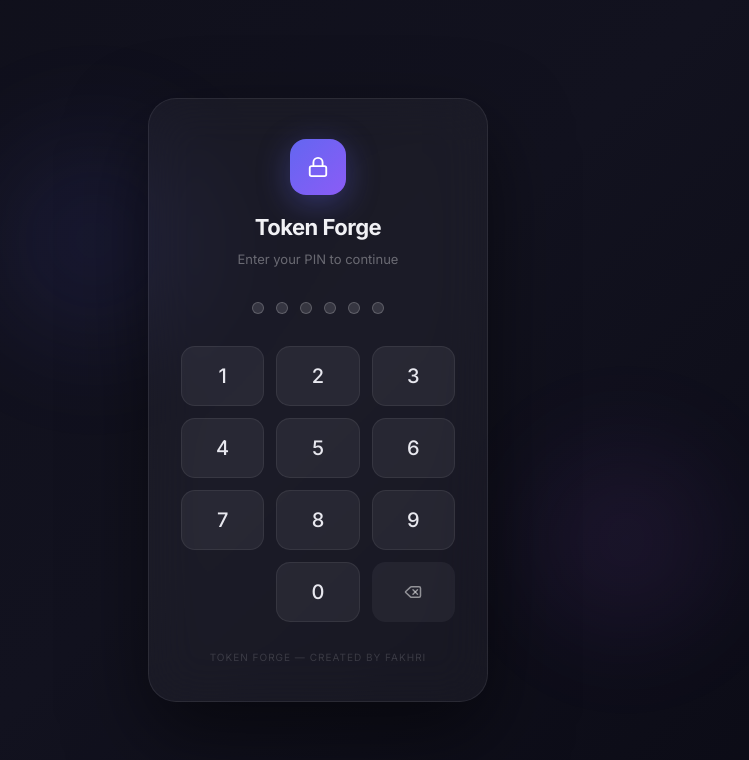
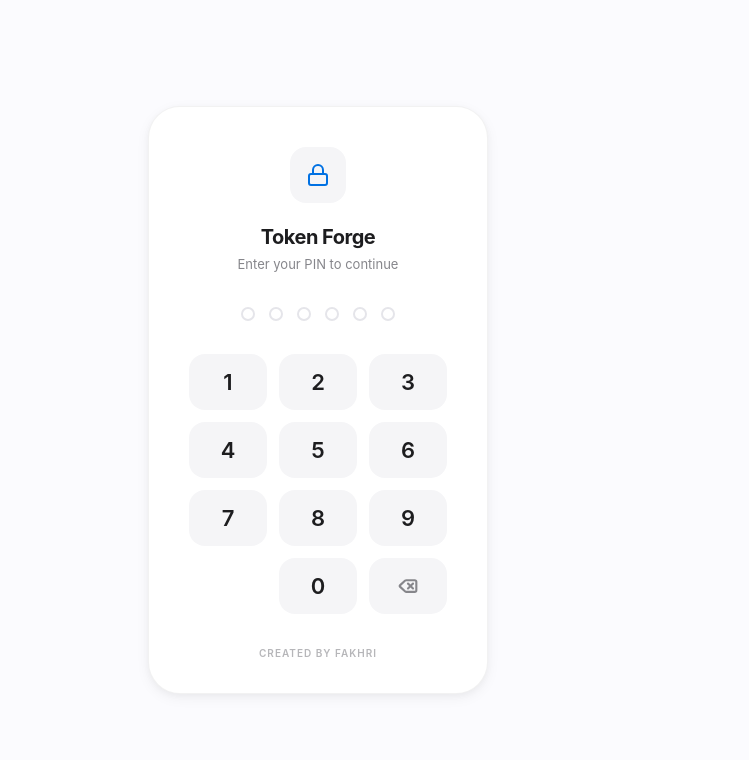
Before and after one commit to Fakhri269/TokenDecoder, a React (Vite) app: page / in a window 1280 px wide. Shown: the top 760 px of the page, without its empty margins (322-1071 px from the left). Built offline with nearby package versions, Linux system fonts and the light colour scheme.

Commit message:
style: redesign app to clean Apple/Stripe aesthetic

```diff
--- a/src/components/PinScreen.jsx
+++ b/src/components/PinScreen.jsx
@@ -4,7 +4,7 @@ import { Lock, Delete } from 'lucide-react';
 
 const CORRECT_PIN = '789012';
 
-export default function PinScreen({ onUnlock, addToast }) {
+export default function PinScreen({ onUnlock, isDark, addToast }) {
   const [pin, setPin] = useState('');
   const [shake, setShake] = useState(false);
   const [error, setError] = useState(false);
@@ -46,147 +46,75 @@ export default function PinScreen({ onUnlock, addToast }) {
     [null,'0','del'],
   ];
 
+  const c = {
+    bg: isDark ? 'bg-black' : 'bg-[#fbfbfe]',
+    cardBg: isDark ? 'bg-[#1c1c1e]' : 'bg-white',
+    text: isDark ? 'text-white' : 'text-[#1d1d1f]',
+    textMuted: isDark ? 'text-[#86868b]' : 'text-[#86868b]',
+    keyBg: isDark ? 'bg-[#2c2c2e]' : 'bg-[#f5f5f7]',
+    keyHover: isDark ? 'hover:bg-[#3a3a3c]' : 'hover:bg-[#e8e8ed]',
+    shadow: isDark ? 'shadow-none border border-white/10' : 'shadow-apple border border-black/5',
+  };
+
   return (
-    <div
-      className="fixed inset-0 flex items-center justify-center"
-      style={{
-        background: 'linear-gradient(135deg, #0f0f1a 0%, #12121f 50%, #0a0a14 100%)',
-        fontFamily: "'Inter', system-ui, sans-serif",
-      }}
-    >
-      {/* Background blobs */}
-      <div style={{
-        position: 'absolute', inset: 0, overflow: 'hidden', pointerEvents: 'none',
-      }}>
-        <div style={{
-          position: 'absolute', top: '10%', left: '20%',
-          width: 320, height: 320, borderRadius: '50%',
-          background: 'radial-gradient(circle, rgba(99,102,241,0.12) 0%, transparent 70%)',
-          filter: 'blur(40px)',
-        }} />
-        <div style={{
-          position: 'absolute', bottom: '15%', right: '15%',
-          width: 280, height: 280, borderRadius: '50%',
-          background: 'radial-gradient(circle, rgba(168,85,247,0.1) 0%, transparent 70%)',
-          filter: 'blur(40px)',
-        }} />
-      </div>
-
+    <div className={`fixed inset-0 flex items-center justify-center font-sans ${c.bg}`}>
       <motion.div
-        animate={shake ? { x: [-10, 10, -10, 10, -6, 6, -2, 2, 0] } : { x: 0 }}
-        transition={{ duration: 0.5 }}
-        style={{
-          position: 'relative',
-          width: '100%',
-          maxWidth: 340,
-          margin: '0 16px',
-          background: 'rgba(255,255,255,0.04)',
-          border: '1px solid rgba(255,255,255,0.08)',
-          borderRadius: 28,
-          backdropFilter: 'blur(24px)',
-          WebkitBackdropFilter: 'blur(24px)',
-          padding: '40px 32px 36px',
-          boxShadow: '0 32px 80px rgba(0,0,0,0.5)',
-        }}
+        animate={shake ? { x: [-10, 10, -10, 10, -5, 5, 0] } : { x: 0 }}
+        transition={{ duration: 0.4 }}
+        className={`w-full max-w-[340px] mx-4 p-8 pt-10 pb-8 rounded-[32px] flex flex-col items-center relative overflow-hidden ${c.cardBg} ${c.shadow}`}
       >
-        {/* Logo */}
-        <div style={{ display: 'flex', flexDirection: 'column', alignItems: 'center', marginBottom: 32 }}>
-          <div style={{
-            width: 56, height: 56, borderRadius: 16,
-            background: 'linear-gradient(135deg, #6366f1, #8b5cf6)',
-            display: 'flex', alignItems: 'center', justifyContent: 'center',
-            marginBottom: 16,
-            boxShadow: '0 8px 32px rgba(99,102,241,0.35)',
-          }}>
-            <Lock size={22} color="white" />
-          </div>
-          <h1 style={{
-            color: '#f1f1f5', fontSize: 22, fontWeight: 700,
-            letterSpacing: '-0.5px', margin: 0, marginBottom: 6,
-          }}>
-            Token Forge
-          </h1>
-          <p style={{
-            color: 'rgba(255,255,255,0.35)', fontSize: 13, margin: 0,
-            textAlign: 'center',
-          }}>
-            Enter your PIN to continue
-          </p>
+        <div className={`w-14 h-14 rounded-2xl flex items-center justify-center mb-5 ${isDark ? 'bg-[#2c2c2e]' : 'bg-[#f5f5f7]'}`}>
+          <Lock size={24} className={isDark ? 'text-[#0a84ff]' : 'text-[#0071e3]'} />
         </div>
 
+        <h1 className={`text-xl font-bold tracking-tight mb-1 ${c.text}`}>
+          Token Forge
+        </h1>
+        <p className={`text-[13px] text-center mb-8 ${c.textMuted}`}>
+          Enter your PIN to continue
+        </p>
+
         {/* PIN Dots */}
-        <div style={{ display: 'flex', justifyContent: 'center', gap: 12, marginBottom: 32 }}>
+        <div className="flex justify-center gap-3.5 mb-8 h-4 items-center">
           {[0,1,2,3,4,5].map(i => {
             const filled = i < pin.length;
-            const isError = error;
             return (
               <motion.div
                 key={i}
-                animate={filled ? { scale: [1, 1.25, 1] } : { scale: 1 }}
+                animate={filled ? { scale: [1, 1.3, 1] } : { scale: 1 }}
                 transition={{ duration: 0.2 }}
-                style={{
-                  width: 12, height: 12, borderRadius: '50%',
-                  background: filled
-                    ? isError
-                      ? 'linear-gradient(135deg, #ef4444, #f87171)'
-                      : 'linear-gradient(135deg, #6366f1, #8b5cf6)'
-                    : 'rgba(255,255,255,0.12)',
-                  border: filled ? 'none' : '1.5px solid rgba(255,255,255,0.2)',
-                  transition: 'all 0.15s ease',
-                  boxShadow: filled && !isError ? '0 0 10px rgba(99,102,241,0.5)' : 'none',
-                }}
+                className={`w-3.5 h-3.5 rounded-full border-2 transition-all duration-200 ${
+                  filled
+                    ? error
+                      ? 'bg-red-500 border-red-500'
+                      : (isDark ? 'bg-[#0a84ff] border-[#0a84ff]' : 'bg-[#0071e3] border-[#0071e3]')
+                    : (isDark ? 'bg-transparent border-[#3a3a3c]' : 'bg-transparent border-[#e5e5ea]')
+                }`}
               />
             );
           })}
         </div>
 
         {/* Keypad */}
-        <div style={{ display: 'grid', gridTemplateColumns: 'repeat(3, 1fr)', gap: 12 }}>
+        <div className="grid grid-cols-3 gap-3 w-full px-2">
           {keys.flat().map((k, idx) => {
             if (k === null) return <div key={idx} />;
             if (k === 'del') return (
               <motion.button
                 key="del"
-                whileTap={{ scale: 0.88 }}
+                whileTap={{ scale: 0.9 }}
                 onClick={handleDelete}
-                style={{
-                  height: 60, borderRadius: 14, border: 'none',
-                  background: 'rgba(255,255,255,0.05)',
-                  color: 'rgba(255,255,255,0.5)',
-                  cursor: 'pointer', display: 'flex', alignItems: 'center', justifyContent: 'center',
-                  transition: 'background 0.2s',
-                }}
-                onMouseEnter={e => e.currentTarget.style.background = 'rgba(255,255,255,0.1)'}
-                onMouseLeave={e => e.currentTarget.style.background = 'rgba(255,255,255,0.05)'}
+                className={`h-14 rounded-2xl flex items-center justify-center transition-colors ${c.keyBg} ${c.keyHover} ${c.text}`}
               >
-                <Delete size={18} />
+                <Delete size={20} strokeWidth={2.5} className={c.textMuted} />
               </motion.button>
             );
             return (
               <motion.button
                 key={k}
-                whileTap={{ scale: 0.88 }}
+                whileTap={{ scale: 0.9 }}
                 onClick={() => handleKey(k)}
-                style={{
-                  height: 60, borderRadius: 14, border: '1px solid rgba(255,255,255,0.07)',
-                  background: 'rgba(255,255,255,0.06)',
-                  color: '#e8e8ef',
-                  fontSize: 20, fontWeight: 500,
-                  cursor: 'pointer',
-                  transition: 'all 0.2s',
-                  letterSpacing: '0',
-                  fontFamily: 'inherit',
-                }}
-                onMouseEnter={e => {
-                  e.currentTarget.style.background = 'rgba(99,102,241,0.15)';
-                  e.currentTarget.style.borderColor = 'rgba(99,102,241,0.3)';
-                  e.currentTarget.style.color = '#a5b4fc';
-                }}
-                onMouseLeave={e => {
-                  e.currentTarget.style.background = 'rgba(255,255,255,0.06)';
-                  e.currentTarget.style.borderColor = 'rgba(255,255,255,0.07)';
-                  e.currentTarget.style.color = '#e8e8ef';
-                }}
+                className={`h-14 rounded-2xl text-[22px] font-semibold flex items-center justify-center transition-colors ${c.keyBg} ${c.keyHover} ${c.text}`}
               >
                 {k}
               </motion.button>
@@ -194,30 +122,8 @@ export default function PinScreen({ onUnlock, addToast }) {
           })}
         </div>
 
-        {/* Error hint */}
-        <AnimatePresence>
-          {error && (
-            <motion.p
-              initial={{ opacity: 0, y: -4 }}
-              animate={{ opacity: 1, y: 0 }}
-              exit={{ opacity: 0 }}
-              style={{
-                textAlign: 'center', color: '#f87171', fontSize: 12,
-                marginTop: 20, marginBottom: 0,
-              }}
-            >
-              Wrong PIN. Please try again.
-            </motion.p>
-          )}
-        </AnimatePresence>
-
-        {/* Watermark */}
-        <p style={{
-          textAlign: 'center', color: 'rgba(255,255,255,0.15)',
-          fontSize: 10, letterSpacing: '0.1em', textTransform: 'uppercase',
-          marginTop: error ? 12 : 28, marginBottom: 0,
-        }}>
-          Token Forge — Created by Fakhri
+        <p className={`mt-8 text-[10px] font-semibold tracking-widest uppercase ${c.textMuted} opacity-60`}>
+          Created by Fakhri
         </p>
       </motion.div>
     </div>
--- a/src/components/SettingsDrawer.jsx
+++ b/src/components/SettingsDrawer.jsx
@@ -10,13 +10,18 @@ export default function SettingsDrawer({ isOpen, onClose, settings, onSave, isDa
 
   const handleSave = () => onSave({ key: keyVal, iv: ivVal });
 
-  const bg     = isDark ? 'bg-[#141414]' : 'bg-white';
-  const border = isDark ? 'border-[#2a2a2a]' : 'border-[#e8e8e8]';
-  const input  = isDark
-    ? 'bg-[#1e1e1e] border-[#2e2e2e] text-[#e8e8e8] focus:border-[#555] placeholder:text-[#3a3a3a]'
-    : 'bg-[#f7f7f7] border-[#e0e0e0] text-[#1a1a1a] focus:border-[#aaa] placeholder:text-[#ccc]';
-  const muted  = isDark ? 'text-[#555]' : 'text-[#aaa]';
-  const label  = isDark ? 'text-[#aaa]' : 'text-[#555]';
+  const c = {
+    bg: isDark ? 'bg-[#1c1c1e]' : 'bg-[#ffffff]',
+    border: isDark ? 'border-white/10' : 'border-black/5',
+    inputBg: isDark ? 'bg-[#2c2c2e]' : 'bg-[#f5f5f7]',
+    inputFocus: isDark ? 'focus:border-[#0a84ff] focus:ring-1 focus:ring-[#0a84ff]' : 'focus:border-[#0071e3] focus:ring-1 focus:ring-[#0071e3]',
+    text: isDark ? 'text-white' : 'text-[#1d1d1f]',
+    textMuted: isDark ? 'text-[#86868b]' : 'text-[#86868b]',
+    btnBg: isDark ? 'bg-[#2c2c2e]' : 'bg-[#f5f5f7]',
+    btnHover: isDark ? 'hover:bg-[#3a3a3c]' : 'hover:bg-[#e8e8ed]',
+    primaryBg: isDark ? 'bg-[#0a84ff]' : 'bg-[#0071e3]',
+    primaryHover: isDark ? 'hover:bg-[#007aff]' : 'hover:bg-[#0077ed]',
+  };
 
   return (
     <AnimatePresence>
@@ -26,62 +31,58 @@ export default function SettingsDrawer({ isOpen, onClose, settings, onSave, isDa
             initial={{ opacity: 0 }}
             animate={{ opacity: 1 }}
             exit={{ opacity: 0 }}
-            transition={{ duration: 0.15 }}
+            transition={{ duration: 0.2 }}
             onClick={onClose}
-            className="fixed inset-0 bg-black/30 z-40"
+            className="fixed inset-0 bg-black/20 backdrop-blur-sm z-40"
           />
 
           <motion.aside
             initial={{ x: '100%' }}
             animate={{ x: 0 }}
             exit={{ x: '100%' }}
-            transition={{ type: 'tween', ease: [0.32, 0.72, 0, 1], duration: 0.22 }}
-            className={`fixed top-0 right-0 w-[380px] max-w-[92vw] h-full border-l z-50 flex flex-col ${bg} ${border}`}
+            transition={{ type: 'spring', damping: 26, stiffness: 300 }}
+            className={`fixed top-0 right-0 w-[400px] max-w-[92vw] h-full shadow-2xl z-50 flex flex-col ${c.bg} ${c.border}`}
           >
             {/* Header */}
-            <div className={`flex items-center justify-between px-6 py-5 border-b ${border}`}>
-              <span className={`text-[15px] font-semibold tracking-[-0.2px] ${isDark ? 'text-[#e8e8e8]' : 'text-[#1a1a1a]'}`}>
+            <div className={`flex items-center justify-between px-8 py-6 border-b ${c.border}`}>
+              <span className={`text-[17px] font-bold tracking-tight ${c.text}`}>
                 Settings
               </span>
               <button
                 onClick={onClose}
-                className={`p-1.5 rounded-md transition-colors ${muted} ${isDark ? 'hover:bg-[#222] hover:text-[#ccc]' : 'hover:bg-[#f0f0f0] hover:text-[#333]'}`}
+                className={`w-8 h-8 rounded-full flex items-center justify-center transition-colors ${c.btnBg} ${c.btnHover} ${c.textMuted}`}
               >
-                <X size={15} />
+                <X size={16} />
               </button>
             </div>
 
             {/* Body */}
-            <div className="flex-1 px-6 py-6 space-y-8 overflow-y-auto">
+            <div className="flex-1 px-8 py-8 space-y-8 overflow-y-auto">
 
               {/* Appearance */}
               <div>
-                <p className={`text-[10px] font-bold uppercase tracking-widest mb-4 ${muted}`}>Appearance</p>
-                <div className={`flex items-center justify-between py-3 px-4 rounded-xl border ${isDark ? 'border-[#2a2a2a] bg-[#1a1a1a]' : 'border-[#ebebeb] bg-[#f7f7f7]'}`}>
+                <p className={`text-[12px] font-bold uppercase tracking-widest mb-4 ${c.textMuted}`}>Appearance</p>
+                <div className={`flex items-center justify-between p-4 rounded-[16px] border ${c.border} ${isDark ? 'bg-[#1c1c1e]' : 'bg-white'}`}>
                   <div className="flex items-center gap-3">
-                    <div className={`w-8 h-8 rounded-lg flex items-center justify-center ${isDark ? 'bg-[#252525]' : 'bg-white border border-[#e8e8e8]'}`}>
-                      {isDark ? <Moon size={14} className={muted} /> : <Sun size={14} className="text-[#aaa]" />}
+                    <div className={`w-9 h-9 rounded-xl flex items-center justify-center ${c.btnBg}`}>
+                      {isDark ? <Moon size={16} className={c.textMuted} /> : <Sun size={16} className={c.textMuted} />}
                     </div>
                     <div>
-                      <p className={`text-[13px] font-medium ${isDark ? 'text-[#ccc]' : 'text-[#444]'}`}>
+                      <p className={`text-[14px] font-semibold ${c.text}`}>
                         {isDark ? 'Dark Mode' : 'Light Mode'}
                       </p>
-                      <p className={`text-[11px] ${muted}`}>Toggle interface theme</p>
+                      <p className={`text-[12px] ${c.textMuted}`}>Toggle interface theme</p>
                     </div>
                   </div>
 
-                  {/* Toggle */}
                   <button
                     onClick={onToggleTheme}
-                    role="switch"
-                    aria-checked={isDark}
-                    className={`relative w-10 h-[22px] rounded-full transition-colors ${isDark ? 'bg-[#e8e8e8]' : 'bg-[#ccc]'}`}
+                    className={`relative w-12 h-7 rounded-full transition-colors ${isDark ? 'bg-[#34c759]' : 'bg-[#e5e5ea]'}`}
                   >
                     <motion.span
                       layout
                       transition={{ type: 'spring', damping: 24, stiffness: 400 }}
-                      className={`absolute top-[3px] w-4 h-4 rounded-full bg-white shadow-sm ${isDark ? 'left-[22px]' : 'left-[3px]'}`}
-                      style={{ backgroundColor: isDark ? '#111' : '#fff' }}
+                      className={`absolute top-[2px] w-6 h-6 rounded-full bg-white shadow-sm ${isDark ? 'left-[22px]' : 'left-[2px]'}`}
                     />
                   </button>
                 </div>
@@ -89,39 +90,39 @@ export default function SettingsDrawer({ isOpen, onClose, settings, onSave, isDa
 
               {/* Encryption */}
               <div>
-                <p className={`text-[10px] font-bold uppercase tracking-widest mb-4 ${muted}`}>Encryption</p>
+                <p className={`text-[12px] font-bold uppercase tracking-widest mb-4 ${c.textMuted}`}>Encryption</p>
                 <div className="space-y-5">
                   <div>
-                    <label className={`block text-[12px] font-medium mb-1.5 ${label}`}>AES Key</label>
+                    <label className={`block text-[13px] font-semibold mb-2 ${c.text}`}>AES Key</label>
                     <input
                       type="text"
                       value={keyVal}
                       onChange={e => setKeyVal(e.target.value)}
                       maxLength={32}
                       spellCheck={false}
-                      className={`w-full px-3 py-2.5 border rounded-lg font-mono text-[12px] outline-none transition-all ${input}`}
+                      className={`w-full px-4 py-3.5 border rounded-2xl font-mono text-[13px] outline-none transition-all ${c.inputBg} ${c.border} ${c.text} ${c.inputFocus}`}
                     />
-                    <div className="flex justify-between mt-1.5">
-                      <span className={`text-[11px] ${muted}`}>32 characters required</span>
-                      <span className={`text-[11px] font-mono ${keyVal.length === 32 ? 'text-emerald-500' : 'text-red-400'}`}>
+                    <div className="flex justify-between mt-2 px-1">
+                      <span className={`text-[12px] ${c.textMuted}`}>32 characters required</span>
+                      <span className={`text-[12px] font-mono font-medium ${keyVal.length === 32 ? (isDark ? 'text-[#32d74b]' : 'text-[#34c759]') : (isDark ? 'text-[#ff453a]' : 'text-[#ff3b30]')}`}>
                         {keyVal.length}/32
                       </span>
                     </div>
                   </div>
 
                   <div>
-                    <label className={`block text-[12px] font-medium mb-1.5 ${label}`}>IV (16 characters)</label>
+                    <label className={`block text-[13px] font-semibold mb-2 ${c.text}`}>Initialization Vector (IV)</label>
                     <input
                       type="text"
                       value={ivVal}
                       onChange={e => setIvVal(e.target.value)}
                       maxLength={16}
                       spellCheck={false}
-                      className={`w-full px-3 py-2.5 border rounded-lg font-mono text-[12px] outline-none transition-all ${input}`}
+                      className={`w-full px-4 py-3.5 border rounded-2xl font-mono text-[13px] outline-none transition-all ${c.inputBg} ${c.border} ${c.text} ${c.inputFocus}`}
                     />
-                    <div className="flex justify-between mt-1.5">
-                      <span className={`text-[11px] ${muted}`}>16 characters required</span>
-                      <span className={`text-[11px] font-mono ${ivVal.length === 16 ? 'text-emerald-500' : 'text-red-400'}`}>
+                    <div className="flex justify-between mt-2 px-1">
+                      <span className={`text-[12px] ${c.textMuted}`}>16 characters required</span>
+                      <span className={`text-[12px] font-mono font-medium ${ivVal.length === 16 ? (isDark ? 'text-[#32d74b]' : 'text-[#34c759]') : (isDark ? 'text-[#ff453a]' : 'text-[#ff3b30]')}`}>
                         {ivVal.length}/16
                       </span>
                     </div>
@@ -131,18 +132,16 @@ export default function SettingsDrawer({ isOpen, onClose, settings, onSave, isDa
             </div>
 
             {/* Footer */}
-            <div className={`px-6 py-5 border-t ${border}`}>
+            <div className={`px-8 py-6 border-t ${c.border}`}>
               <button
                 onClick={handleSave}
                 disabled={keyVal.length !== 32 || ivVal.length !== 16}
-                className={`w-full flex items-center justify-center gap-2 px-4 py-2.5 rounded-lg text-[13px] font-semibold transition-colors disabled:opacity-40 disabled:cursor-not-allowed ${
-                  isDark ? 'bg-[#e8e8e8] text-[#111] hover:bg-white' : 'bg-[#1a1a1a] text-white hover:bg-[#333]'
-                }`}
+                className={`w-full flex items-center justify-center gap-2 px-6 py-3.5 rounded-2xl text-[15px] font-semibold transition-all shadow-sm disabled:opacity-40 disabled:cursor-not-allowed disabled:shadow-none text-white ${c.primaryBg} ${c.primaryHover}`}
               >
-                <Save size={14} />
+                <Save size={16} />
                 Save Changes
               </button>
-              <div className={`mt-4 text-center text-[10px] tracking-wider uppercase font-semibold ${muted}`}>
+              <div className={`mt-5 text-center text-[10px] tracking-widest uppercase font-bold ${c.textMuted} opacity-60`}>
                 Token Forge — Created by Fakhri
               </div>
             </div>
--- a/src/index.css
+++ b/src/index.css
@@ -1,54 +1,75 @@
-@import url('https://fonts.googleapis.com/css2?family=Inter:wght@400;500;600;700;800&family=JetBrains+Mono:wght@400;500;600&display=swap');
 @import "tailwindcss";
+@import url('https://fonts.googleapis.com/css2?family=Inter:wght@300;400;500;600;700;800;900&family=JetBrains+Mono:wght@400;500;600;700&display=swap');
 
 @theme {
-  --font-sans: 'Inter', system-ui, -apple-system, sans-serif;
-  --font-mono: 'JetBrains Mono', monospace;
+  --font-sans: 'Inter', -apple-system, BlinkMacSystemFont, 'Segoe UI', Roboto, Helvetica, Arial, sans-serif;
+  --font-mono: 'JetBrains Mono', 'Fira Code', monospace;
+
+  /* Light Theme Colors (Apple/Stripe inspired) */
+  --color-surface-1: #ffffff;
+  --color-surface-2: #f7f9fc;
+  --color-surface-3: #f1f5f9;
+  --color-surface-4: #e2e8f0;
+  --color-border: rgba(0, 0, 0, 0.06);
+  --color-border-hover: rgba(0, 0, 0, 0.12);
+  --color-accent: #0071e3; /* Apple Blue */
+  --color-accent-light: #47a1ff;
+
+  /* Dark Theme Colors */
+  --color-dark-surface-1: #1c1c1e; /* Apple Dark Mode */
+  --color-dark-surface-2: #2c2c2e;
+  --color-dark-surface-3: #3a3a3c;
+  --color-dark-border: rgba(255, 255, 255, 0.1);
+  --color-dark-border-hover: rgba(255, 255, 255, 0.2);
 }
 
-html { font-family: var(--font-sans); }
-
-/* ── Light ── */
-body {
-  background: #ffffff;
-  color: #1a1a1a;
+html {
+  font-family: var(--font-sans);
 }
 
-/* ── Dark ── */
-html.dark body {
-  background: #111111;
-  color: #e8e8e8;
+body {
+  background: #fbfbfe;
+  color: #1d1d1f; /* Apple Text Color */
+  transition: background-color 0.3s ease, color 0.3s ease;
+  -webkit-font-smoothing: antialiased;
 }
 
-/* Scrollbar */
-::-webkit-scrollbar { width: 4px; height: 4px; }
+html.dark body {
+  background: #000000;
+  color: #f5f5f7;
+}
+
+/* Custom scrollbar */
+::-webkit-scrollbar { width: 6px; height: 6px; }
 ::-webkit-scrollbar-track { background: transparent; }
-::-webkit-scrollbar-thumb { background: #d1d1d1; border-radius: 99px; }
-::-webkit-scrollbar-thumb:hover { background: #a8a8a8; }
-html.dark ::-webkit-scrollbar-thumb { background: #2e2e2e; }
-html.dark ::-webkit-scrollbar-thumb:hover { background: #404040; }
+::-webkit-scrollbar-thumb { background: rgba(0,0,0,0.15); border-radius: 10px; }
+::-webkit-scrollbar-thumb:hover { background: rgba(0,0,0,0.25); }
+html.dark ::-webkit-scrollbar-thumb { background: rgba(255,255,255,0.15); }
+html.dark ::-webkit-scrollbar-thumb:hover { background: rgba(255,255,255,0.25); }
 
-/* Syntax — Light */
-.syn-key  { color: #0550ae; }
-.syn-str  { color: #116329; }
-.syn-num  { color: #953800; }
-.syn-bool { color: #8250df; }
-.syn-null { color: #cf222e; }
+/* Syntax highlighting */
+.syn-key { color: #635bff; font-weight: 500; } /* Stripe Blurple */
+.syn-str { color: #008a52; } /* Dark Green */
+.syn-num { color: #d946ef; } /* Pink/Purple */
+.syn-bool { color: #0071e3; font-weight: 600; }
+.syn-null { color: #ef4444; font-weight: 600; }
 
-/* Syntax — Dark */
-html.dark .syn-key  { color: #79c0ff; }
-html.dark .syn-str  { color: #7ee787; }
-html.dark .syn-num  { color: #ffa657; }
-html.dark .syn-bool { color: #d2a8ff; }
-html.dark .syn-null { color: #ff7b72; }
+html.dark .syn-key { color: #a5b4fc; }
+html.dark .syn-str { color: #6ee7b7; }
+html.dark .syn-num { color: #fcd34d; }
+html.dark .syn-bool { color: #93c5fd; }
+html.dark .syn-null { color: #fca5a5; }
 
-textarea::placeholder { color: #c8c8c8; }
-html.dark textarea::placeholder { color: #3a3a3a; }
+/* Textarea placeholder */
+textarea::placeholder { color: #a1a1aa; }
+html.dark textarea::placeholder { color: #52525b; }
 
-/* Smooth transitions */
-*, *::before, *::after {
-  transition-property: background-color, border-color, color, opacity;
-  transition-duration: 0.12s;
-  transition-timing-function: ease;
+/* Custom Utilities for shadows */
+@layer utilities {
+  .shadow-apple {
+    box-shadow: 0 4px 14px 0 rgba(0, 0, 0, 0.05), 0 2px 6px 0 rgba(0, 0, 0, 0.03);
+  }
+  .shadow-apple-hover {
+    box-shadow: 0 8px 24px 0 rgba(0, 0, 0, 0.08), 0 4px 12px 0 rgba(0, 0, 0, 0.04);
+  }
 }
-button { transition-property: background-color, border-color, color, opacity, transform, box-shadow; transition-duration: 0.12s; }
```
Also changed, not shown: src/App.jsx (+65 -63 lines), src/components/Toast.jsx (+18 -15 lines).
